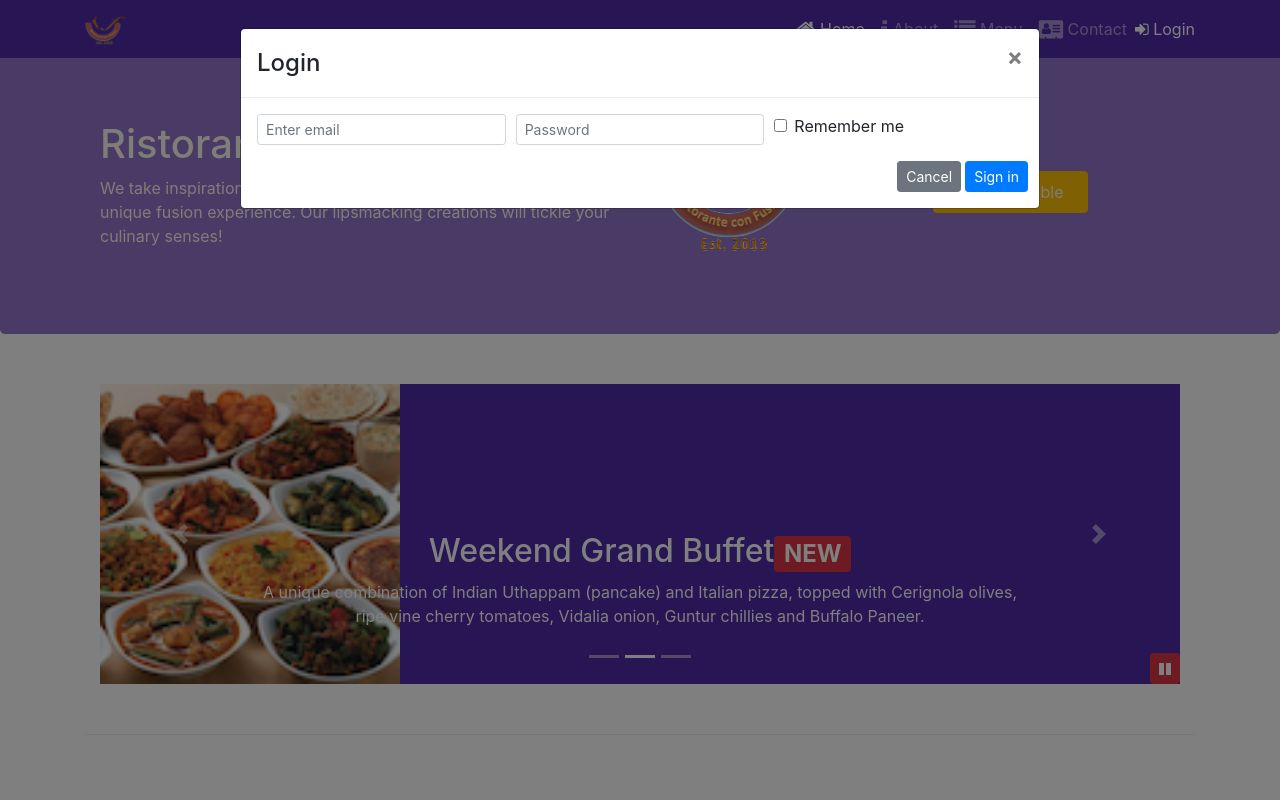
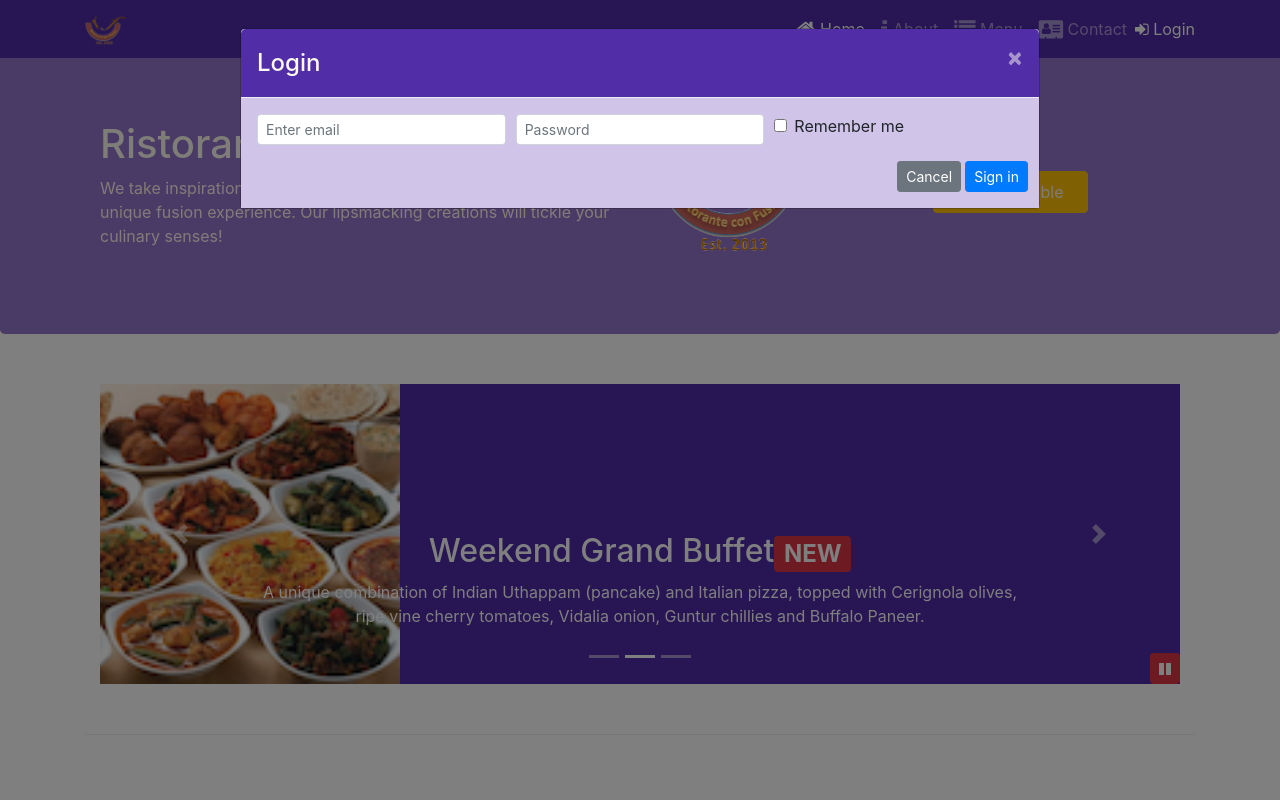
Before and after one commit to jaskiratsingh42/restaurant-app, a website: page index.html in a window 1280 px wide. Both pictures are taken after a click on the link "Login". Shown: the top 800 px of the page. Drawn offline with nearby package versions, Linux system fonts and the light colour scheme.

Commit message:
Bootstrap-Modals Styling Complete

```diff
--- a/css/styles.scss
+++ b/css/styles.scss
@@ -74,3 +74,20 @@ body{
     bottom: 0px;
     z-index: 1;
 }
+
+#loginBtn{
+    cursor: pointer;
+}
+
+.modal{
+    .modal-header {
+        background-color: $background-dark;
+        color: floralwhite;
+        .close {
+          color:floralwhite;
+        }
+    }
+    .modal-body {
+        background-color: $background-pale;
+    }
+}
--- a/index.html
+++ b/index.html
@@ -36,7 +36,7 @@
                                 class="fa fa-address-card fa-lg"></span> Contact</a></li>
                 </ul>
                 <span class="navbar-text">
-                    <a data-toggle="modal" data-target="#loginModal">
+                    <a id="loginBtn">
                         <span class="fa fa-sign-in"></span> Login</a>
                 </span>
             </div>
@@ -197,8 +197,7 @@
                     <img src="img/logo.png" class="img-fluid">
                 </div>
                 <div class="col-12 col-sm-2 align-self-center">
-                    <a role="button" class="btn btn-block nav-link btn-warning" data-toggle="modal"
-                        data-target="#reserveTableModal">Reserve Table</a>
+                    <a id= "reserveBtn" role="button" class="btn btn-block nav-link btn-warning">Reserve Table</a>
                 </div>
             </div>
         </div>
@@ -381,6 +380,15 @@
     <script src="node_modules/bootstrap/dist/js/bootstrap.min.js"></script>
     <script>
         $(document).ready(function () {
+            //Login Button Click - Modal toggling
+            $("#loginBtn").click(function(){
+                $("#loginModal").modal('toggle');
+            });
+            //Reserve Table Button Click - Modal toggling
+            $("#reserveBtn").click(function(){
+                $("#reserveTableModal").modal('toggle');
+            });
+            // Carousel Code
             $("#mycarousel").carousel({ interval: 2000 });
             $("#carouselButton").click(function () {
                 if ($("#carouselButton").children("span").hasClass('fa-pause')) {
```
Also changed, not shown: css/styles.css.
